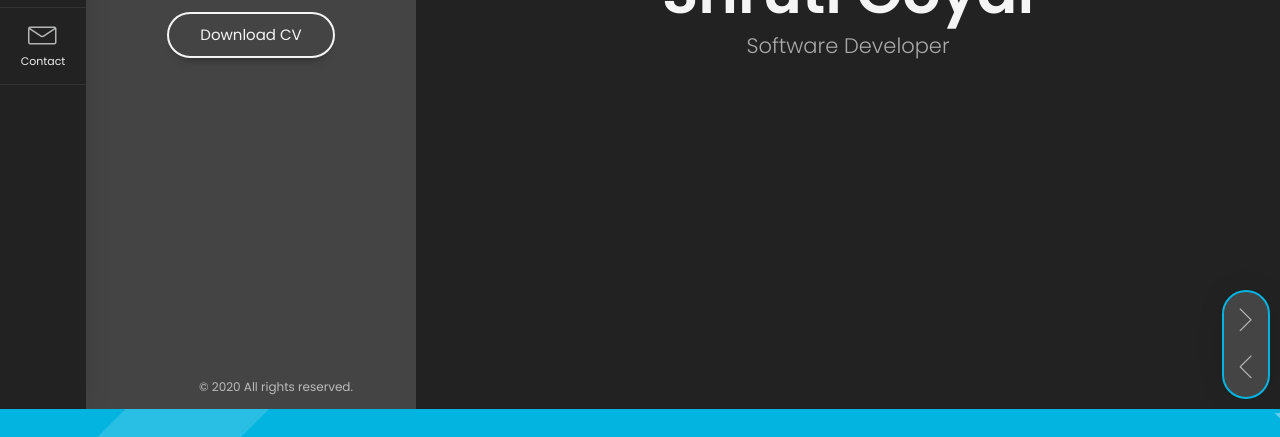
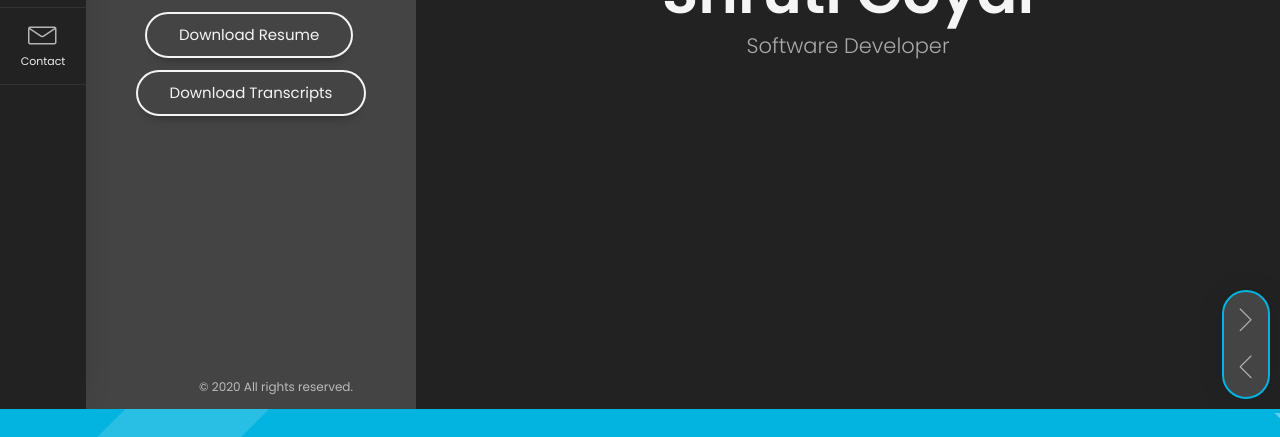
Before and after one commit to shisshruti/shisshruti.github.io, a plain HTML site: page index.html in a window 1280 px wide. Shown: the part 391-828 px from the top of the page. Drawn offline with Linux system fonts and the light colour scheme; some packages are replaced by stand-ins of ours.

Commit message:
added resume and transcript

```diff
--- a/index.html
+++ b/index.html
@@ -3,11 +3,11 @@
   <head>
     <meta charset="UTF-8" />
     <meta http-equiv="X-UA-Compatible" content="IE=edge">
-    <title>BreezyCV - Resume / CV / vCard Template</title>
+    <title>Shruti Goyal</title>
     <meta name="viewport" content="width=device-width, initial-scale=1, maximum-scale=1" />
     <meta name="description" content="A personal website showcasing my work" />
     <meta name="author" content="Shruti Goyal" />
-    <link rel="shortcut icon" href="favicon.ico">
+    <link rel="shortcut icon" href="abstract-sg-initials-monogram-logo-design-icon-business-template-simple-elegant_619996-184.avif">
 
 
     <link rel="stylesheet" href="css/reset.css" type="text/css">
@@ -95,7 +95,8 @@
             </div>
 
             <div class="header-buttons">
-              <a href="#" target="_blank" class="btn btn-primary">Download CV</a>
+              <a href="pdfs/Resume_Summer2023_Updated.pdf" target="_blank" class="btn btn-primary">Download Resume</a>
+              <a href="pdfs/transcript summer 2023.pdf" target="_blank" class="btn btn-primary">Download Transcripts</a>
             </div>
 
             <div class="copyrights">© 2020 All rights reserved.</div>
```
Also changed, not shown: abstract-sg-initials-monogram-logo-design-icon-business-template-simple-elegant_619996-184.avif (added), 3 other files.
